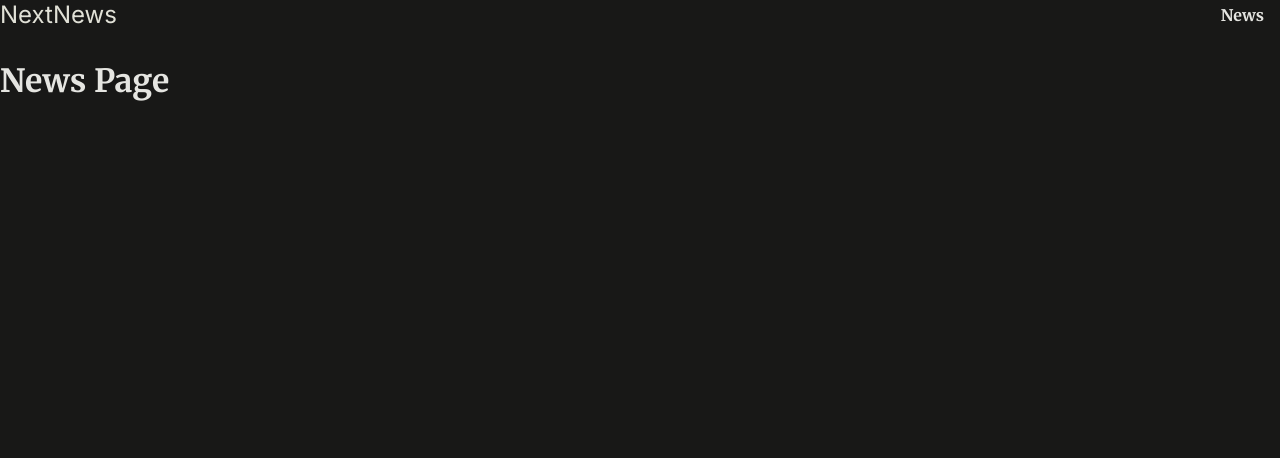
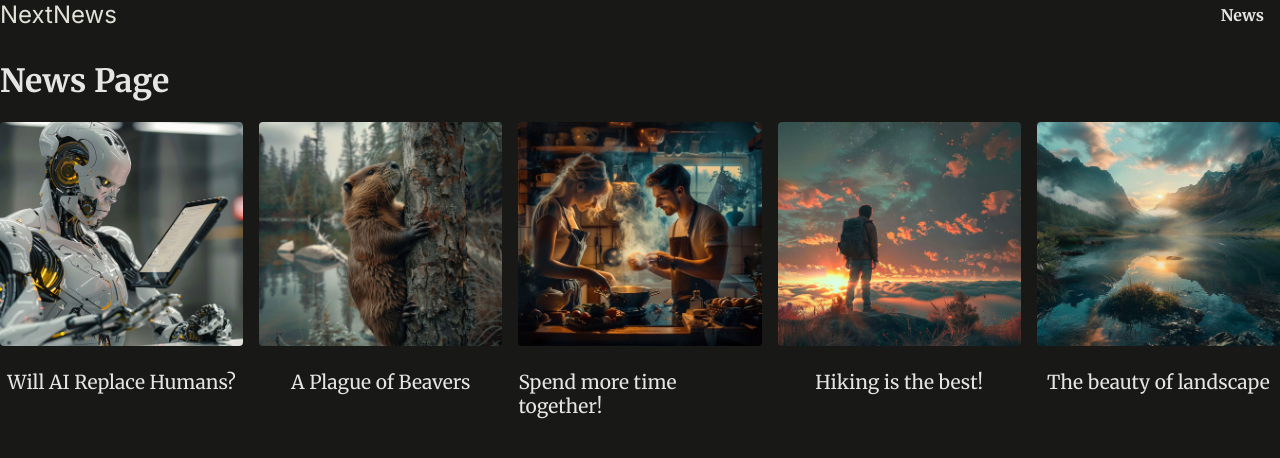
Before and after one commit to mr-mahdiyar/news-world-nextjs, a Next.js app: page /news in a window 1280 px wide. Shown: the top 458 px of the page. Built offline with nearby package versions, Linux system fonts and the light colour scheme.

Commit message:
News list section was added.

```diff
--- a/app/news/page.jsx
+++ b/app/news/page.jsx
@@ -1,3 +1,20 @@
-export default function NewsPage () {
-    return <h1>News Page</h1>
-  }
+import { DUMMY_NEWS } from "@/dummy-news";
+import Link from "next/link";
+
+export default function NewsPage() {
+  return (
+    <>
+      <h1>News Page</h1>
+      <ul className="news-list">
+        {DUMMY_NEWS.map((newsItem) => (
+          <li key={newsItem.id}>
+            <Link href={`news/${newsItem.slug}`}>
+              <img src={`/images/news/${newsItem.image}`} alt={newsItem.title} />
+              <span>{newsItem.title}</span>
+            </Link>
+          </li>
+        ))}
+      </ul>
+    </>
+  );
+}
```
